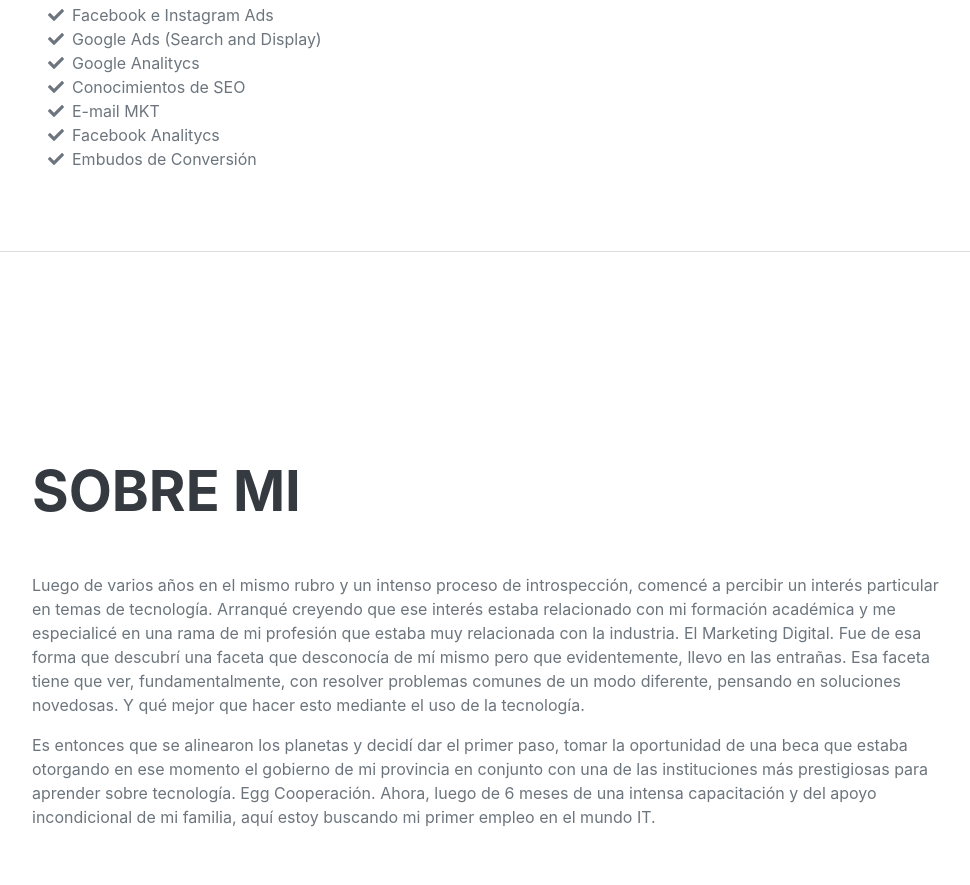
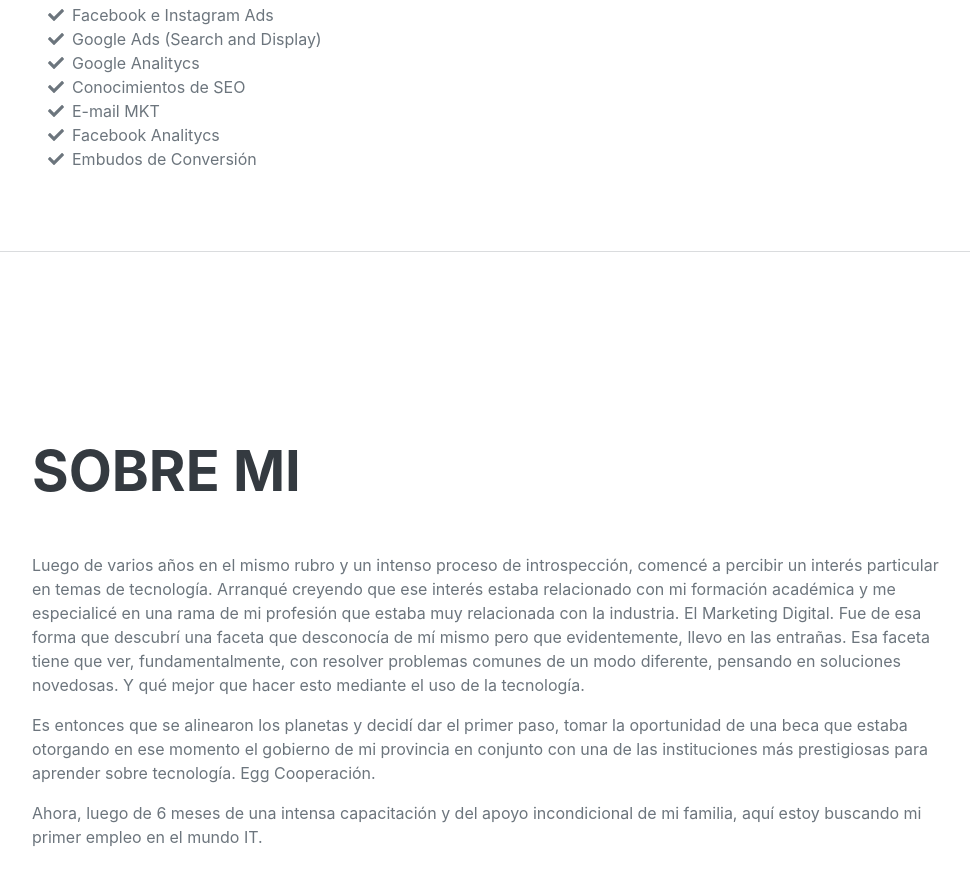
Before and after one commit to Nicovherrera/Nicovherrera.github.io, a plain HTML site: page index.html in a window 1280 px wide. Shown: the part 4609-5494 px from the top of the page, without its empty margins (288-1258 px from the left). Drawn offline with nearby package versions, Linux system fonts and the light colour scheme; a web font is replaced by a local one.

Commit message:
Update index.html

```diff
--- a/index.html
+++ b/index.html
@@ -275,7 +275,8 @@
                     <p>
                         Luego de varios años en el mismo rubro y un intenso proceso de introspección, comencé a percibir un interés particular en temas de tecnología. Arranqué creyendo que ese interés estaba relacionado con mi formación académica y me especialicé en una rama de mi profesión que estaba muy relacionada con la industria. El Marketing Digital. Fue de esa forma que descubrí una faceta que desconocía de mí mismo pero que evidentemente, llevo en las entrañas. Esa faceta tiene que ver, fundamentalmente, con resolver problemas comunes de un modo diferente, pensando en soluciones novedosas. Y qué mejor que hacer esto mediante el uso de la tecnología.</p>
                         <p>Es entonces que se alinearon los planetas y decidí dar el primer paso, tomar la oportunidad de una beca que estaba otorgando en ese momento el gobierno de mi provincia en conjunto con una de las instituciones más prestigiosas para aprender sobre tecnología. Egg Cooperación.
-                        Ahora, luego de 6 meses de una intensa capacitación y del apoyo incondicional de mi familia, aquí estoy buscando mi primer empleo en el mundo IT.
+                        </p>
+                        <p>Ahora, luego de 6 meses de una intensa capacitación y del apoyo incondicional de mi familia, aquí estoy buscando mi primer empleo en el mundo IT.
                     </p>
                     <p class="mb-0"></p>
                 </div>
```
